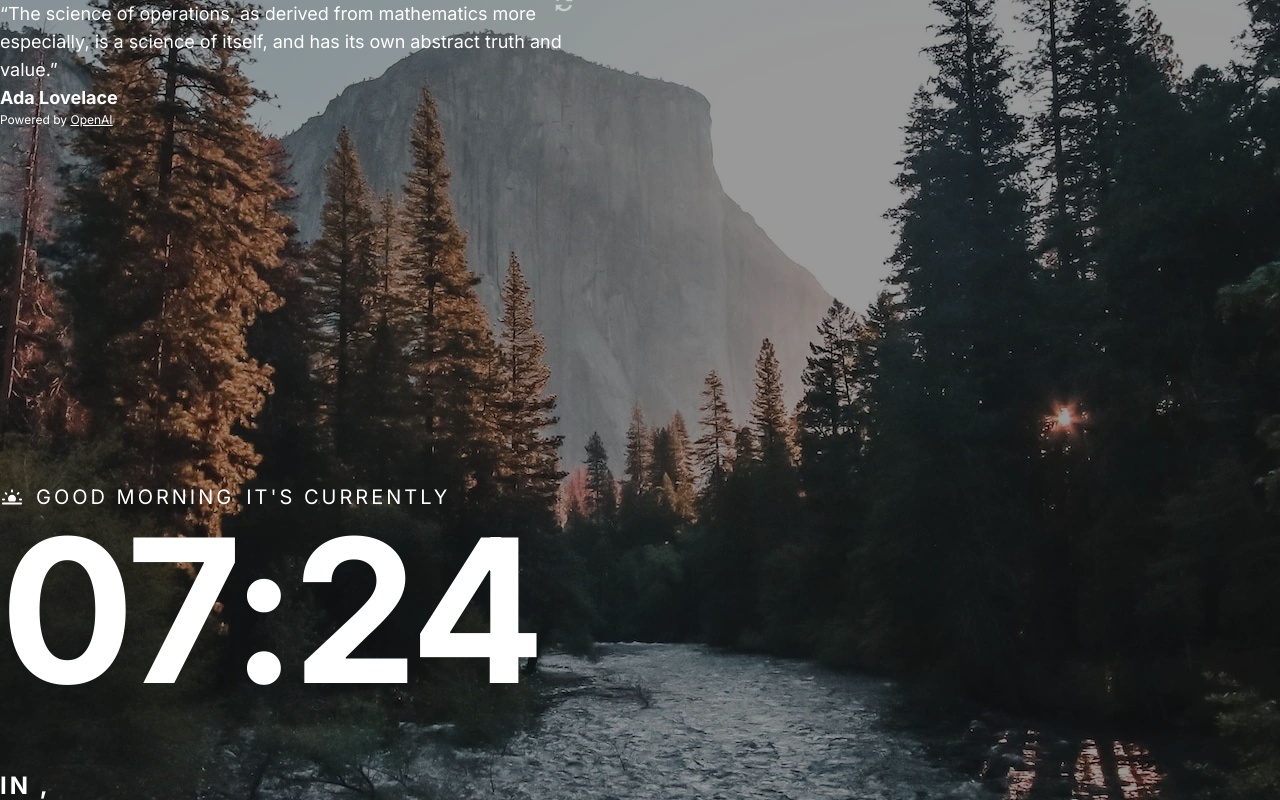
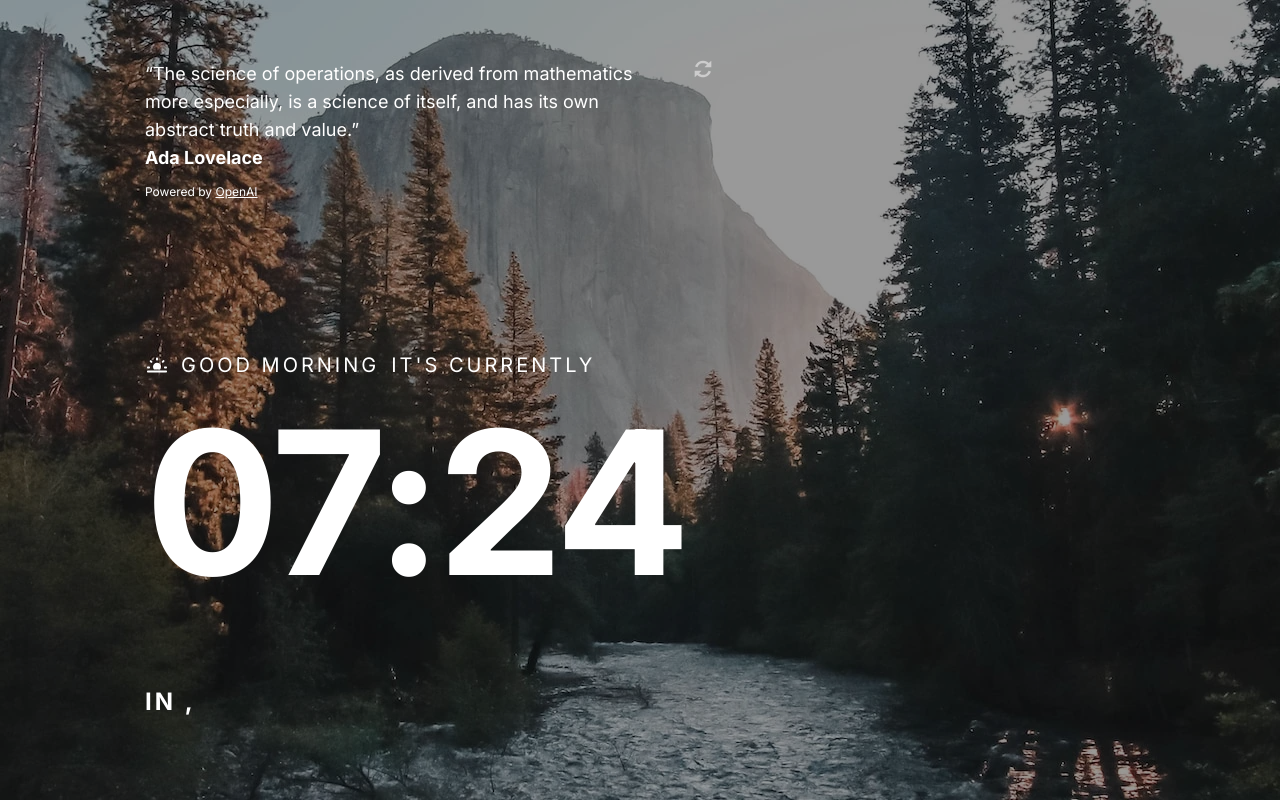
Before and after one commit to orlowski-dev/fm-clock-app, a React (Vite) app: page / in a window 1280 px wide. Built offline with nearby package versions, Linux system fonts and the light colour scheme; no server answers.

Commit message:
Fixed padding for chromium based browsers..

```diff
--- a/src/index.css
+++ b/src/index.css
@@ -17,10 +17,7 @@
 *::before,
 &::after {
   box-sizing: border-box;
-  padding: 0 !important;
-  margin: 0 !important;
   outline: none !important;
-
 }
 
 body {
```
